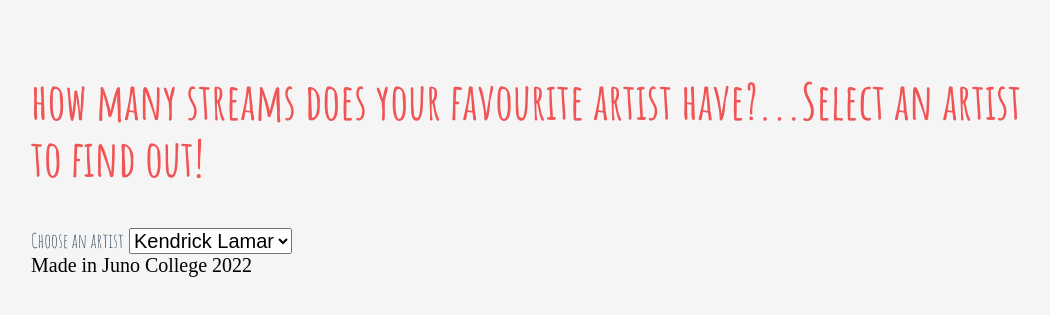
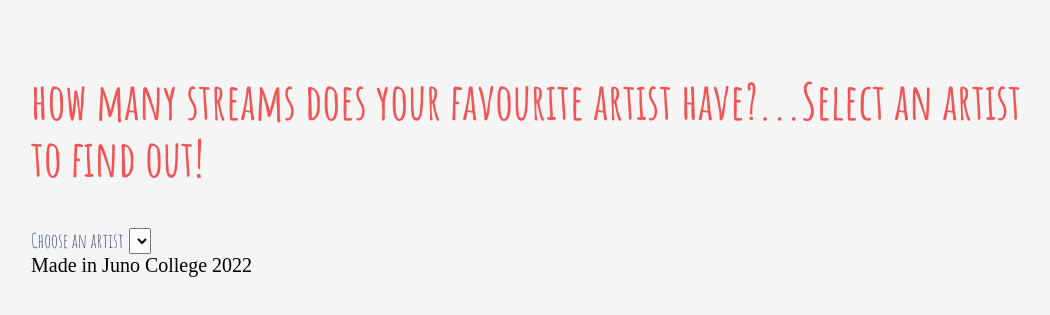
Before and after one commit to Brian-and-Nick/brian-and-nick-project-two, a plain HTML site: page index.html in a window 1280 px wide. Shown: the part 169-484 px from the top of the page, without its empty margins (97-1147 px from the left). Drawn offline with Linux system fonts and the light colour scheme.

Commit message:
lastest push before branch

```diff
--- a/index.html
+++ b/index.html
@@ -19,7 +19,8 @@
         <div class="selectArtist">
                 <label for="artist">Choose an artist</label>
                 <select name="artist" id="artist">
-                    <option value="kendrick">Kendrick Lamar</option><!-- Will be populated by using API -->
+                <option value=""></option>
+                    <!-- Will be populated by using API -->
                 </select>
         </div>
 
```
